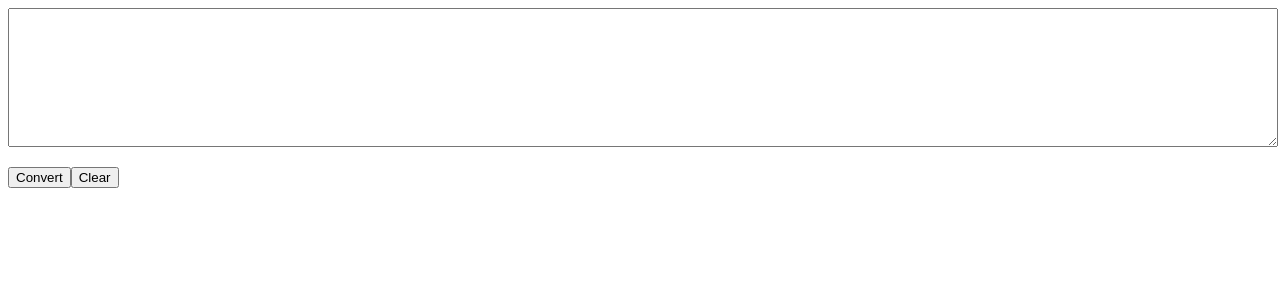
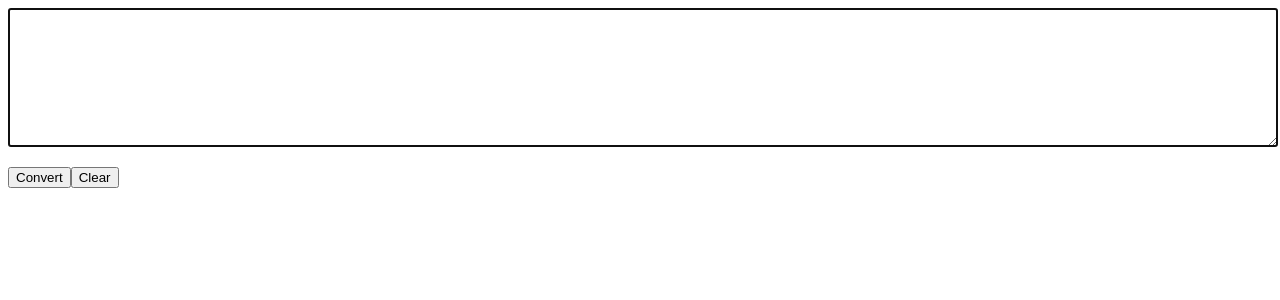
Before and after one commit to htsutsui/htsutsui.github.io, a Jekyll site: the page amazon.html, which Jekyll copies as it is, in a window 1280 px wide. Shown: the top 300 px of the page. Built offline with Jekyll 4.4.1, drawn with Linux system fonts in a browser that asks for light colours.

Commit message:
amazon.html: autofocus.

```diff
--- a/amazon.html
+++ b/amazon.html
@@ -35,7 +35,7 @@ $(function () {
 </style>
 </head>
 <body>
-<textarea id="text"></textarea>
+<textarea id="text" autofocus></textarea>
 <p><button id="submit">Convert</button><button id="clear">Clear</button></p>
 <ul id="result"></ul>
 </body>
```
